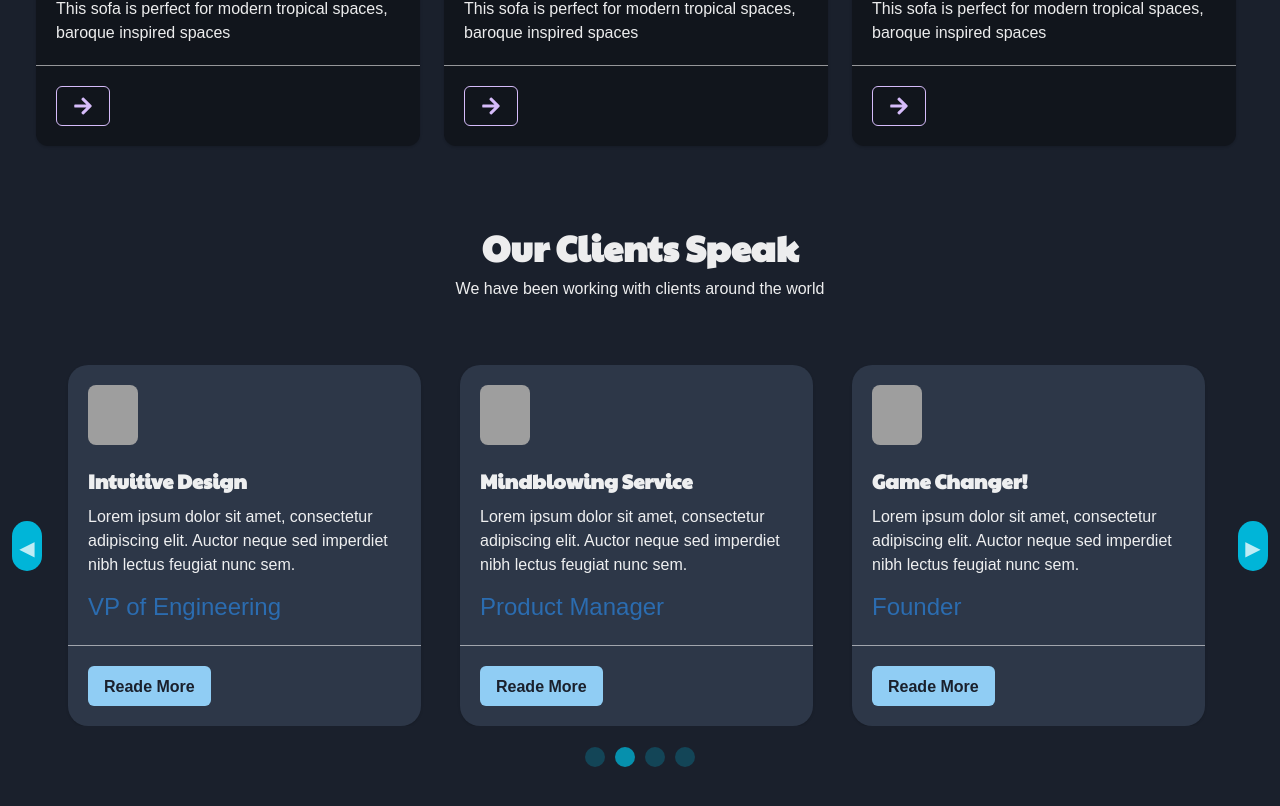
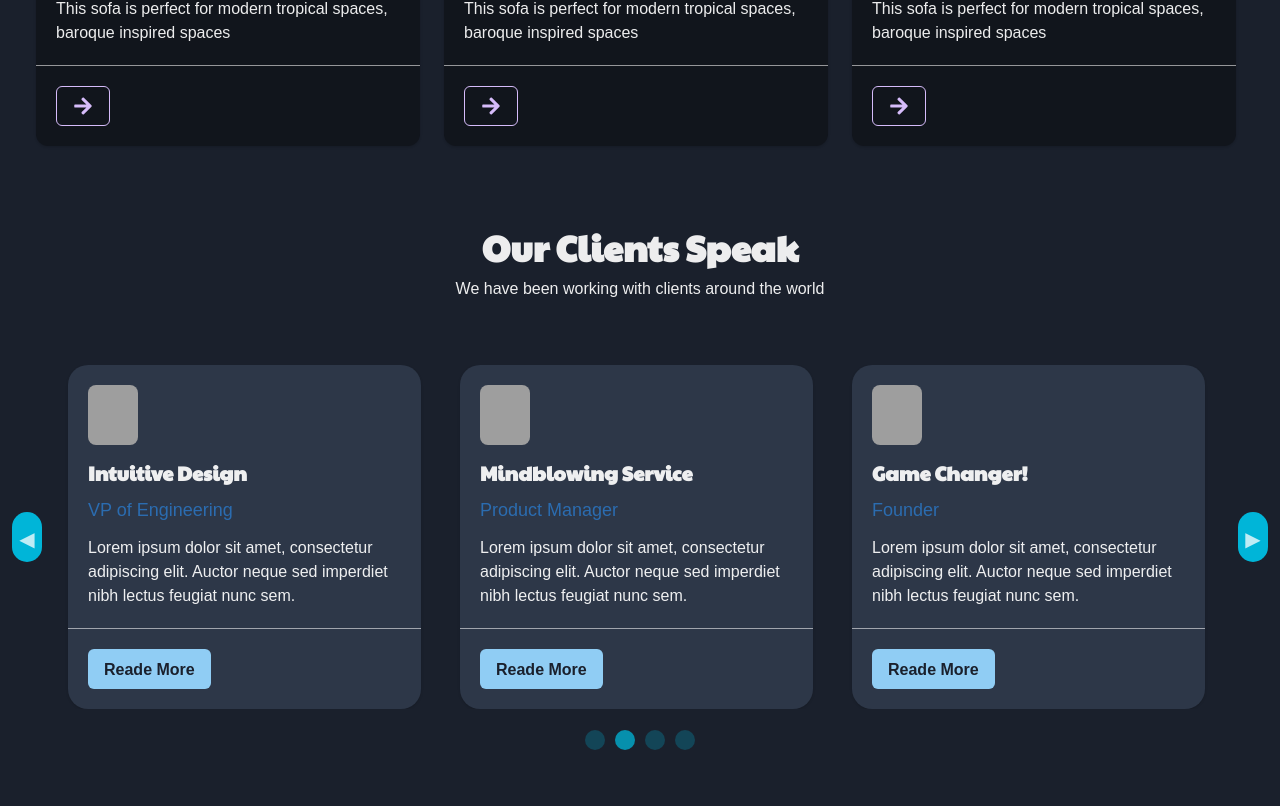
Before and after one commit to tamjidzihan/wreefAi, a React (Vite) app: page / in a window 1280 px wide. Shown: the part 2385-3191 px from the top of the page. Built offline with nearby package versions, Linux system fonts and the light colour scheme; grey boxes are pictures that could not be loaded.

Commit message:
Home 2024-07-07

```diff
--- a/src/components/testimonials/SliderCard.tsx
+++ b/src/components/testimonials/SliderCard.tsx
@@ -31,13 +31,13 @@ const SliderCard = (
                         w={'50px'}
                         objectFit='cover'
                     />
-                    <Stack mt='6' spacing='3'>
+                    <Stack mt='4' spacing='3'>
                         <Heading size='md'>{heading}</Heading>
+                        <Text color='blue.600' fontSize='lg'>
+                            {title}
+                        </Text>
                         <Text>
                             {text}
-                        </Text>
-                        <Text color='blue.600' fontSize='2xl'>
-                            {title}
                         </Text>
                     </Stack>
                 </CardBody>
```
